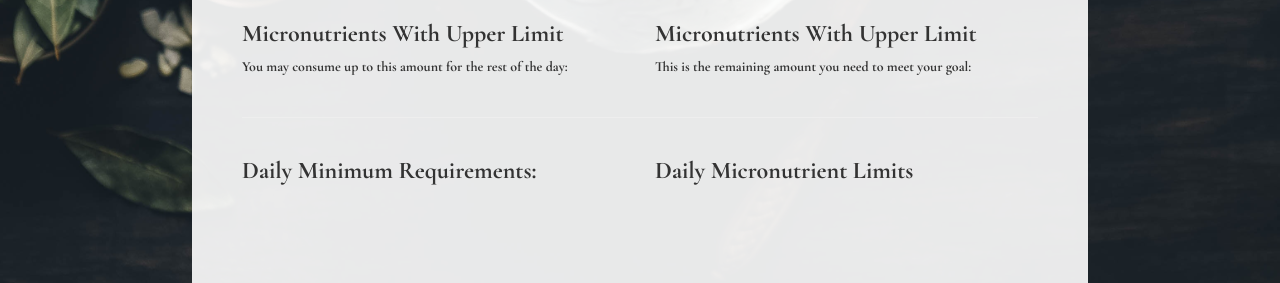
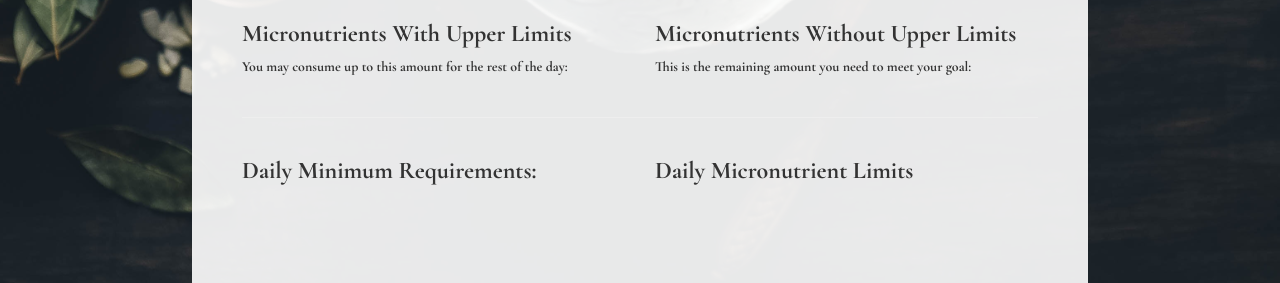
Before and after one commit to v-shieh/nutriprojectHB2018, a Flask app: page /welcome-back in a window 1280 px wide. Shown: the part 742-1025 px from the top of the page. Run offline with Flask 2, Linux system fonts and the light colour scheme; the visitor is signed in with stand-in values (Sample User, id 1); data comes from the database, SQL or seed files in the repository; data that the repository does not hold is empty; some libraries are stand-ins or nearby versions.

Commit message:
Pushing most recent versions into git

```diff
--- a/server.py
+++ b/server.py
@@ -238,7 +238,7 @@
 # Allows us to use our DebugToolbarExtension so it'll be true when we invoke it
 # ex. in python when we want to set up our server
 
-    app.debug = True
+    app.debug = False
     app.config['DEBUG_TB_INTERCEPT_REDIRECTS'] = False
 
     # Make sure that templates are not cached in debug mode
--- a/templates/welcome-back.html
+++ b/templates/welcome-back.html
@@ -28,7 +28,7 @@
         <div class='row' id='nutri-leftovers'>
             <div class='col-xs-12 col-md-6 col-lg-6'>
                 <div id='upper-lim-def'>
-                    <h3><b>Micronutrients With Upper Limit</b></h3>
+                    <h3><b>Micronutrients With Upper Limits</b></h3>
                     <b>You may consume up to this amount for the rest of the day: </b><br><br>
                     {% for i in upper_def %}
                     <b>{{ i[2] }}</b>: {{ i[0] }} {{ i[1] }}<br>
@@ -37,7 +37,7 @@
             </div>
             <div class='col-xs-12 col-md-6 col-lg-6'>
                 <div id='no-upper'>
-                    <h3><b>Micronutrients With Upper Limit</b></h3>
+                    <h3><b>Micronutrients Without Upper Limits</b></h3>
                     <b>This is the remaining amount you need to meet your goal:</b><br><br>
                         {% for i in no_upper_def %}
                             <b>{{ i[2] }}</b>: {{ i[0] }} {{ i[1] }}<br>
```
